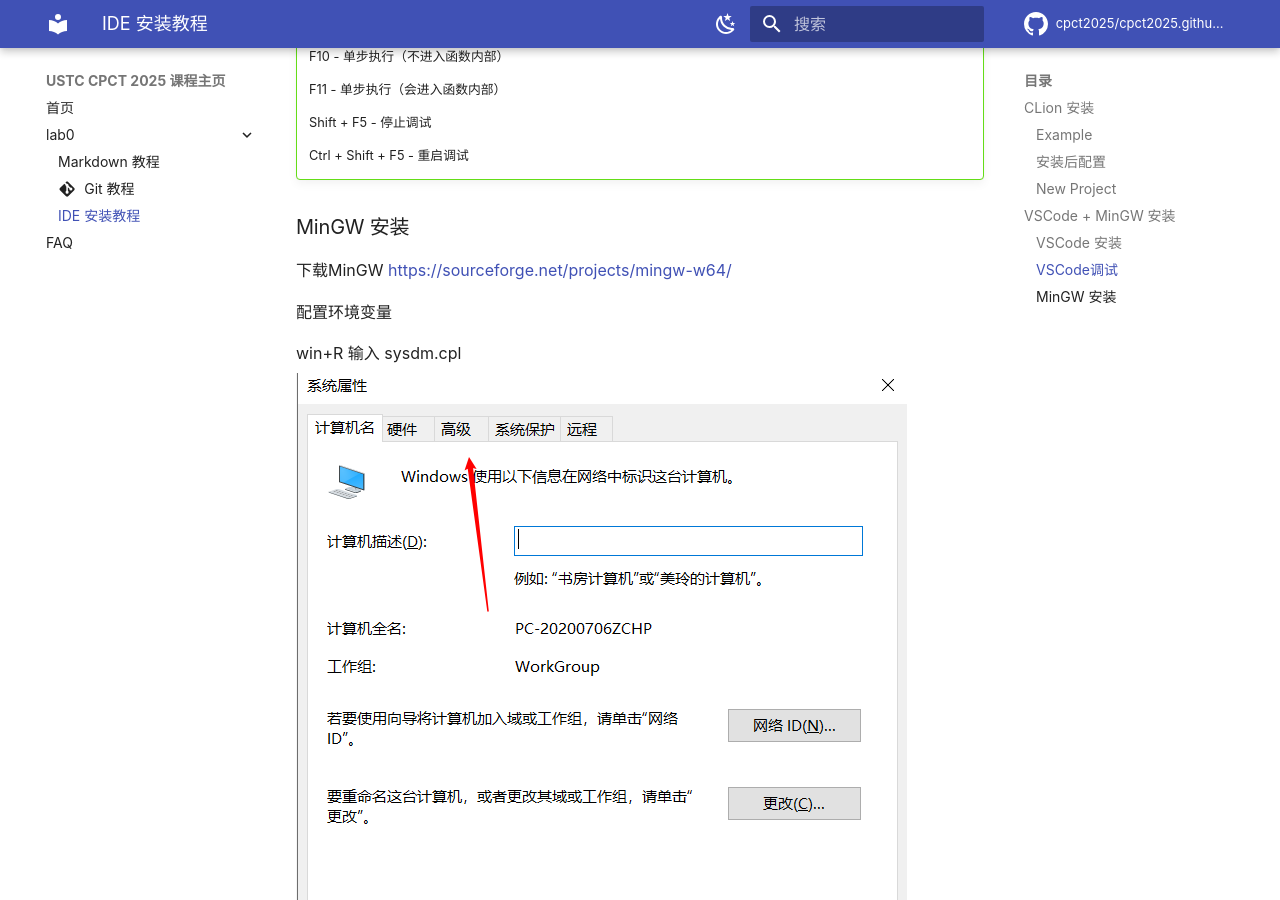
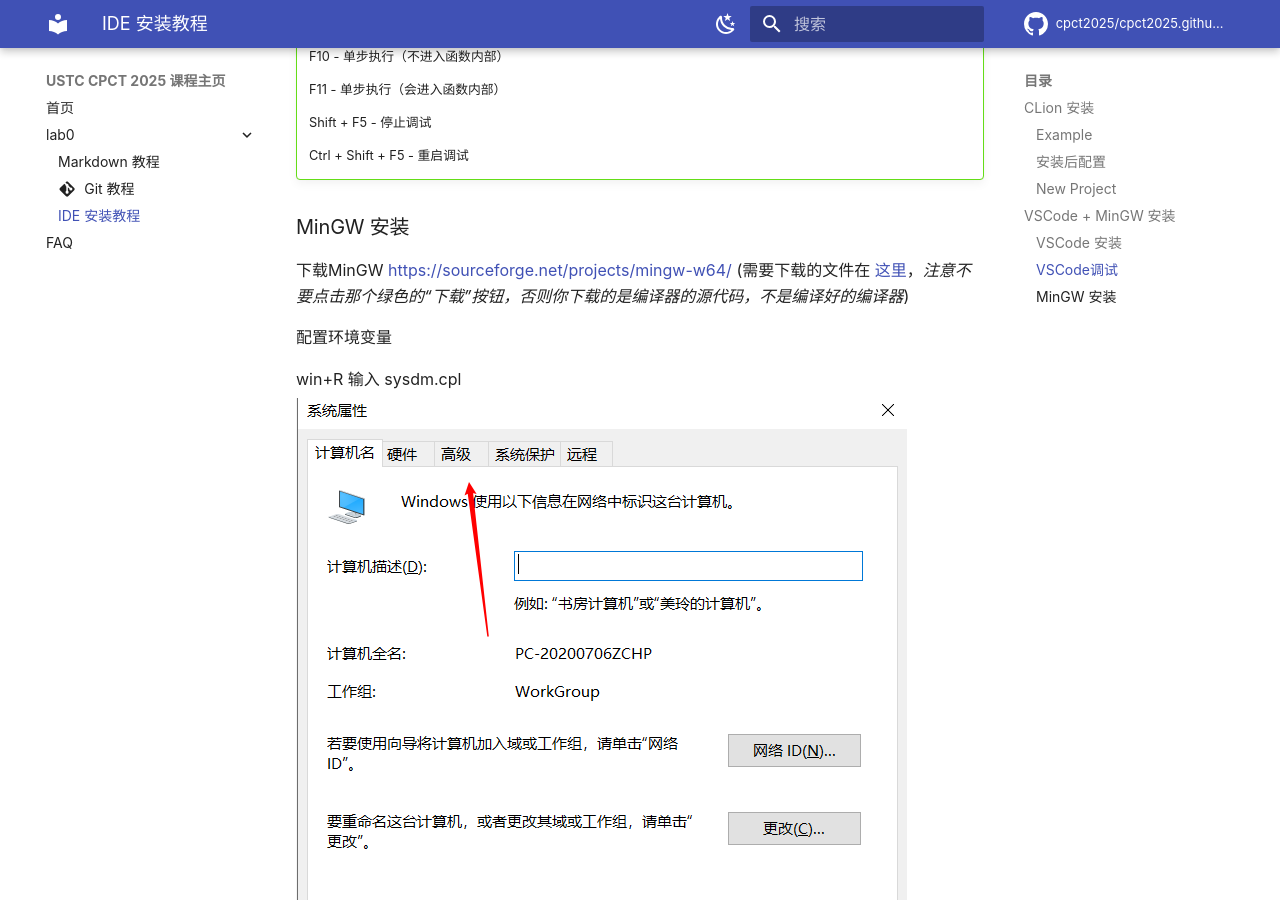
Before and after one commit to cpct2025/cpct2025.github.io, an MkDocs documentation site: the page built from docs/lab0/ide_installation.md, in a window 1280 px wide and 900 px high, scrolled down 6554 px. Built offline with MkDocs 1.6.1 and Material for MkDocs 9.7.7, drawn with Linux system fonts in a browser that asks for light colours; comment, search, counter and statistics services are not loaded.

Commit message:
Update MinGW installation instructions

```diff
--- a/docs/lab0/ide_installation.md
+++ b/docs/lab0/ide_installation.md
@@ -114,7 +114,7 @@
 ### MinGW 安装
 
 下载MinGW
-[https://sourceforge.net/projects/mingw-w64/](https://sourceforge.net/projects/mingw-w64/)
+[https://sourceforge.net/projects/mingw-w64/](https://sourceforge.net/projects/mingw-w64/) (需要下载的文件在 [这里](https://sourceforge.net/projects/mingw-w64/files/Toolchains%20targetting%20Win64/Personal%20Builds/mingw-builds/8.1.0/threads-posix/seh/x86_64-8.1.0-release-posix-seh-rt_v6-rev0.7z/download)，*注意不要点击那个绿色的“下载”按钮，否则你下载的是编译器的源代码，不是编译好的编译器*)
 
 配置环境变量
 
```
